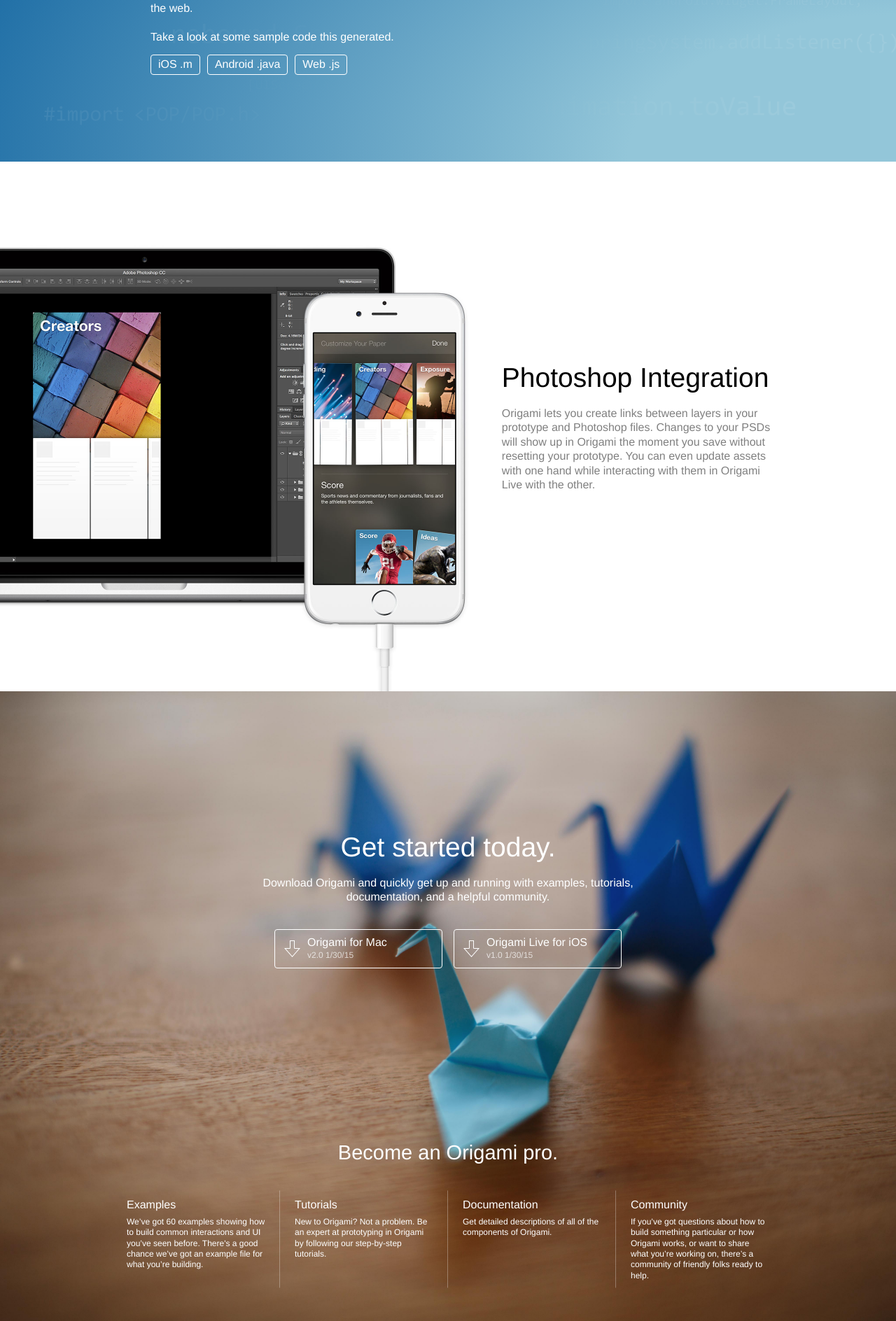
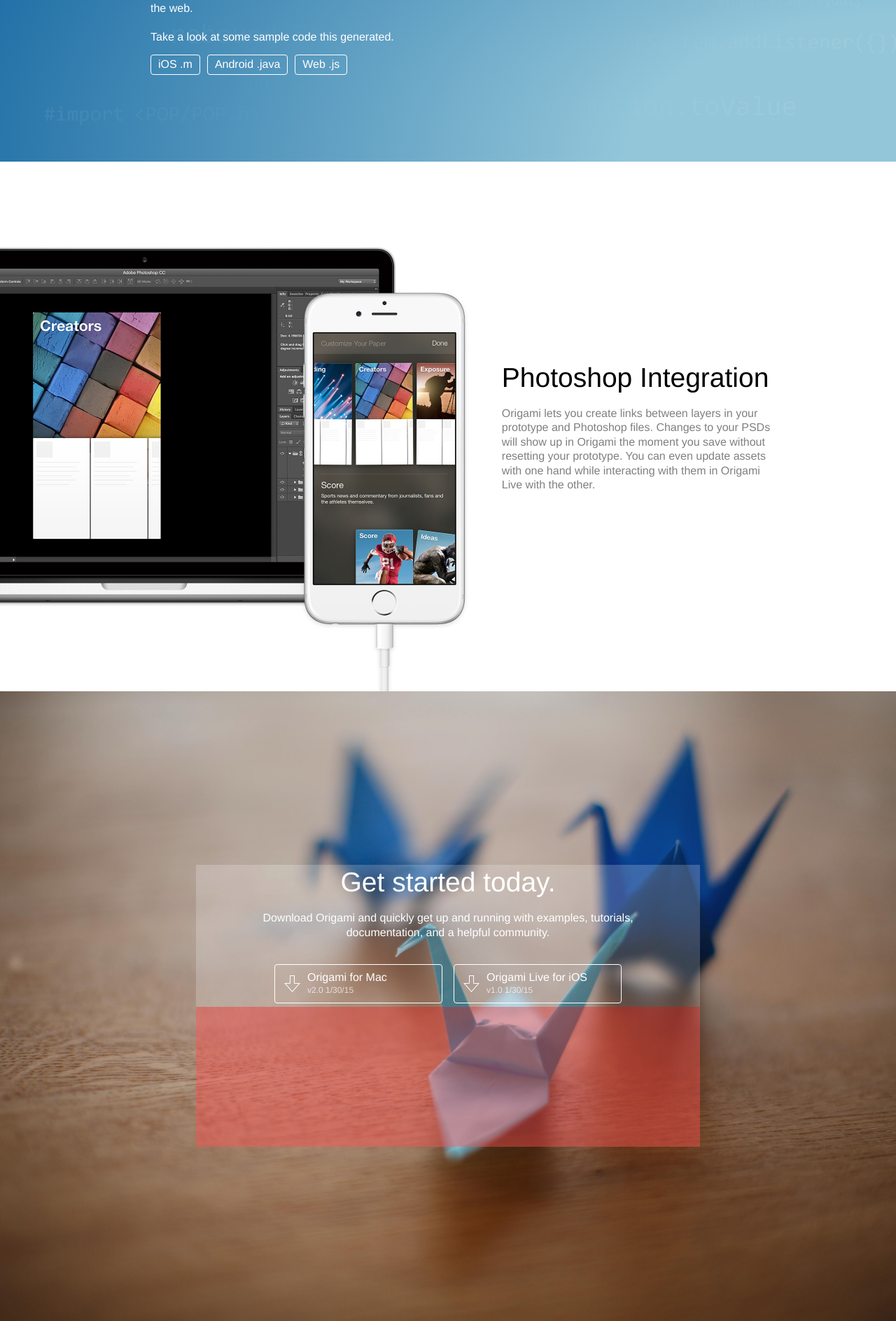
Before and after one commit to facebookarchive/origami, a Jekyll site: the page built from index.html, in a window 1280 px wide. Shown: the part 2354-4242 px from the top of the page at 70% size. Built offline with Jekyll 4.4.1, drawn with Linux system fonts in a browser that asks for light colours; Markdown is read by kramdown in place of the engine named in the settings; the list of posts is cut into pages by our own code; comment, search, counter and statistics services are not loaded.

Commit message:
Starting to make changes to the getting started section

```diff
--- a/index.html
+++ b/index.html
@@ -69,15 +69,25 @@
 	</div>
 
 	<div id="section-get-started">
-		<div class="header">
-			<h2>Get started today.</h2>
-			<p>Download Origami and quickly get up and running with examples, tutorials, documentation, and a helpful community.</p>
+		<div class="centered-content">
+			<div class="header">
+				<h2>Get started today.</h2>
+				<p>Download Origami and quickly get up and running with examples, tutorials, documentation, and a helpful community.</p>
+			</div>
 			<ul id="download-buttons" class="buttons" class="cf">
 				<li><div class="download-arrow"></div>Origami for Mac<div class="secondary-button-text">v2.0  1/30/15</div></li>
 				<li><div class="download-arrow"></div>Origami Live for iOS<div class="secondary-button-text">v1.0  1/30/15</div></li>
 			</ul>
+			<div id="help-buttons">
+				<div class="help-button"></div>
+				<div class="help-button"></div>
+				<div class="help-button"></div>
+				<div class="help-button"></div>
+			</div>
 		</div>
-		<div id="learn-origami">
+
+
+<!--		<div id="learn-origami">
 			<h3>Become an Origami pro.</h3>
 			<ul id="help-buttons" class="cf">
 				<li><a href="/examples">Examples<div class="secondary-button-text">We&rsquo;ve got 60 examples showing how to build common interactions and UI you&rsquo;ve seen before. There's a good chance we&rsquo;ve got an example file for what you&rsquo;re building.</div></a></li>
@@ -85,5 +95,5 @@
 				<li><a href="/documentation">Documentation<div class="secondary-button-text">Get detailed descriptions of all of the components of Origami.</div></a></li>
 				<li class="last-button"><a href="https://www.facebook.com/groups/origami.community/" target="_blank">Community<div class="secondary-button-text">If you&rsquo;ve got questions about how to build something particular or how Origami works, or want to share what you&rsquo;re working on, there&rsquo;s a community of friendly folks ready to help.</div></a></li>
 			</ul>
-		</div>
+		</div>-->
 	</div>
--- a/public/css/homepage.css
+++ b/public/css/homepage.css
@@ -260,6 +260,8 @@
 	display: flex;
 	-webkit-flex-direction: column;
 	flex-direction: column;
+	align-items: center;
+	justify-content: center;
 }
 
 #section-get-started ::selection {
@@ -267,11 +269,16 @@
 }
 
 #section-get-started h2 {
-	padding-top: 22vh;
+	padding-top: 0;
 }
 
 #section-get-started .header p {
 	color: white;
+}
+
+#section-get-started .centered-content {
+	background-color: rgba(255,255,255,0.2);
+	margin: auto;
 }
 
 #download-buttons {
@@ -305,10 +312,24 @@
 }
 
 #help-buttons {
-	margin-top: 35px;
-	text-align: left;
-	list-style: none;
-	display: inline-block;
+	margin-left: auto;
+	margin-right: auto;
+	display: -webkit-flex;
+	display: flex;
+	-webkit-flex-direction: row;
+	flex-direction: row;
+	-webkit-align-items: center;
+	align-items: center;
+	-webkit-justify-content: center;
+	justify-content: center;
+	-webkit-flex-wrap: wrap;
+	flex-wrap: wrap;
+}
+
+.help-button {
+	width: 180px;
+	height: 200px;
+	background-color: rgba(255,0,0,0.3);
 }
 
 #help-buttons li {
@@ -346,7 +367,11 @@
 	font-weight: normal;
 }
 
-#learn-origami {
-	margin-top: auto;
-	padding-bottom: 4vh;
-}
+/*#learn-origami {
+	display: -webkit-flex;
+	display: flex;
+	-webkit-flex-direction: row;
+	flex-direction: row;
+	align-items: center;
+	justify-content: center;
+}*/
```
Also changed, not shown: public/images/learn-examples.png (added), 3 other files.
